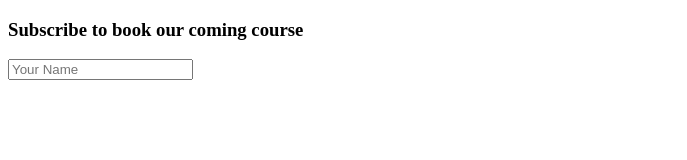
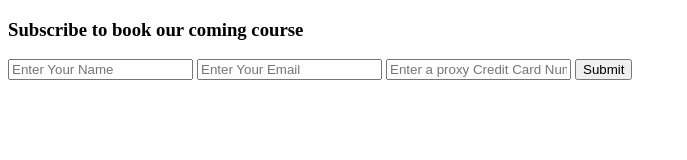
Before and after one commit to RichTeaSan/Technical-Challenge, a plain HTML site: page index.html in a window 1280 px wide. Shown: the whole page, without its empty margins (0-687 px from the left). Drawn offline with Linux system fonts and the light colour scheme.

Commit message:
Finish form

```diff
--- a/index.html
+++ b/index.html
@@ -10,8 +10,10 @@
         <div class="container">
             <form>
                 <h3>Subscribe to book our coming course</h3>
-                <input type="text" id="name" placeholder="Your Name" required>
-
+                <input type="text" id="name" placeholder="Enter Your Name" required>
+                <input type="email" id="email" placeholder="Enter Your Email" required>
+                <input type="text" id="card" placeholder="Enter a proxy Credit Card Number" required>
+                <button type="Submit">Submit</button>
             </form>
         </div>
     </body>
```
